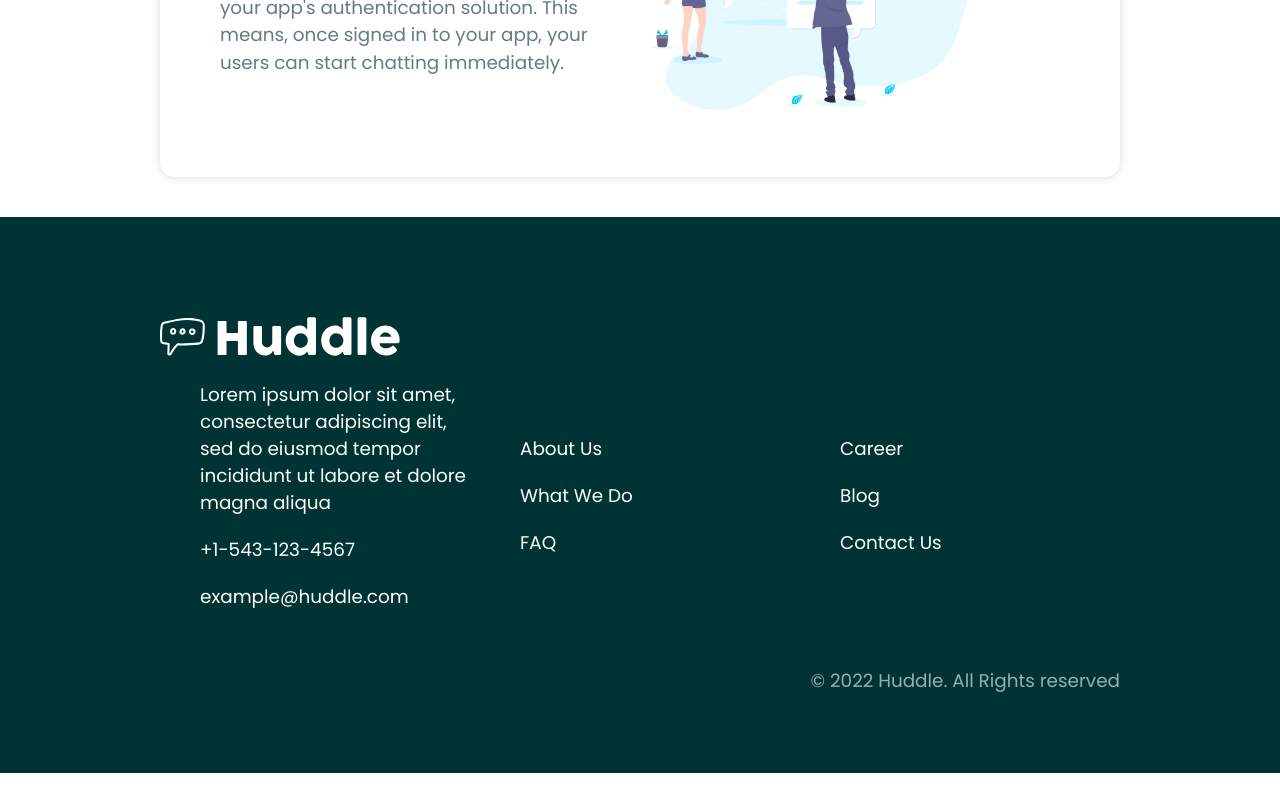
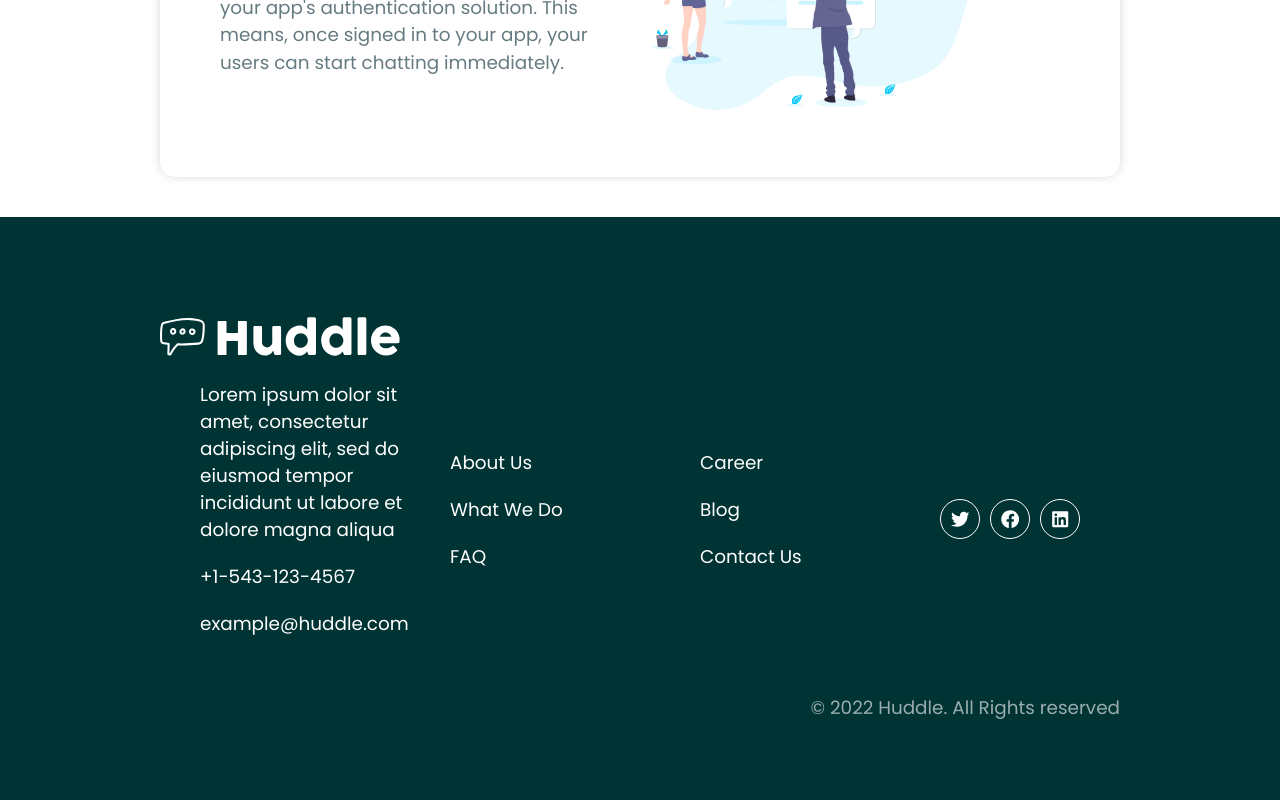
Before and after one commit to mvnulman/styled-components-page, a React (Vite) app: page / in a window 1280 px wide. Shown: the part 1598-2398 px from the top of the page. Before the commit the page ends 2371 px from the top, so only its background shows below. Built offline with nearby package versions, Linux system fonts and the light colour scheme.

Commit message:
style: created the social icons styled component to styles and added also to the footer component

```diff
--- a/src/components/Footer.jsx
+++ b/src/components/Footer.jsx
@@ -1,3 +1,4 @@
+import SocialIcons from "./SocialIcons";
 import { Container } from "./styles/Container.styled";
 import { Flex } from "./styles/Flex.styled";
 import { StyledFooter } from "./styles/Footer.styled";
@@ -29,7 +30,7 @@
             <li>Contact Us</li>
           </ul>
 
-          {/* Social Icons */}
+          <SocialIcons />
         </Flex>
 
         <p>&copy; 2022 Huddle. All Rights reserved</p>
--- a/src/components/SocialIcons.jsx
+++ b/src/components/SocialIcons.jsx
@@ -1,7 +1,22 @@
+import { FaTwitter, FaFacebook, FaLinkedin } from "react-icons/fa";
+import { StyledSocialIcons } from "./styles/SocialIcons.styled";
+
 const SocialIcons = () => {
   return (
-    <div>SocialIcons</div>
-  )
-}
+    <StyledSocialIcons>
+      <li>
+        <a href="https://twitter.com/">
+          <FaTwitter />
+        </a>
+        <a href="https://facebook.com/">
+          <FaFacebook />
+        </a>
+        <a href="https://linkedin.com/">
+          <FaLinkedin />
+        </a>
+      </li>
+    </StyledSocialIcons>
+  );
+};
 
-export default SocialIcons
+export default SocialIcons;
--- /dev/null
+++ b/src/components/styles/SocialIcons.styled.jsx
@@ -0,0 +1,22 @@
+import styled from 'styled-components'
+
+export const StyledSocialIcons = styled.div`
+  display: flex;
+  align-items: center;
+  justify-content: center;
+  li {
+    list-style: none;
+  }
+  a {
+    border: 1px solid #fff;
+    border-radius: 50%;
+    color: #fff;
+    display: inline-flex;
+    align-items: center;
+    justify-content: center;
+    margin-right: 10px;
+    height: 40px;
+    width: 40px;
+    text-decoration: none;
+  }
+`
```
